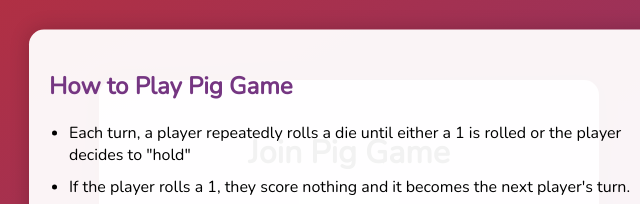
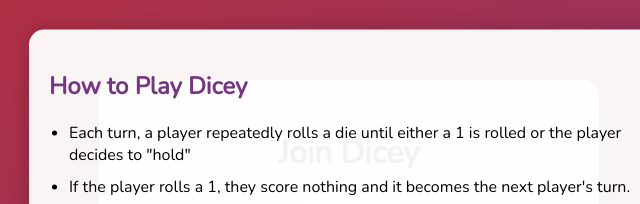
Before and after one commit to TheRealRajdeep/PigGame, a website: page public/join.html in a window 1280 px wide. Both pictures are taken after a click on the button "How to Play". Shown: the part 142-346 px from the top of the page, 291-931 px from the left. Drawn offline with nearby package versions, Linux system fonts and the light colour scheme; no server answers.

Commit message:
changed name to Dicey

```diff
--- a/public/join.html
+++ b/public/join.html
@@ -3,7 +3,7 @@
 <head>
     <meta charset="UTF-8">
     <meta name="viewport" content="width=device-width, initial-scale=1.0">
-    <title>Join Pig Game</title>
+    <title>Dicey</title>
     <link rel="stylesheet" href="/joinStyle.css">
     <script src="/socket.io/socket.io.js"></script>
 </head>
@@ -13,7 +13,7 @@
     </div>
     <button id="how-to-play-btn" class="how-to-play">How to Play</button>
     <div id="rules-container" class="rules-container hidden">
-        <h2>How to Play Pig Game</h2>
+        <h2>How to Play Dicey</h2>
             <ul>
                 <li>Each turn, a player repeatedly rolls a die until either a 1 is rolled or the player decides to "hold"</li>
                 <li>If the player rolls a 1, they score nothing and it becomes the next player's turn.</li>
@@ -26,7 +26,7 @@
         </div>
     <div class="container">
         <div class="home-container">
-            <h1 class="game-title">Join Pig Game</h1>
+            <h1 class="game-title">Join Dicey</h1>
             <img src = "/dice-img/dice-6.png" alt = "bad-dice-6">
             <input type="text" class="player-name" placeholder="Your Name">
             <button class="join-game">Join Game</button>
```
Also changed, not shown: public/index.html (+3 -3 lines).
